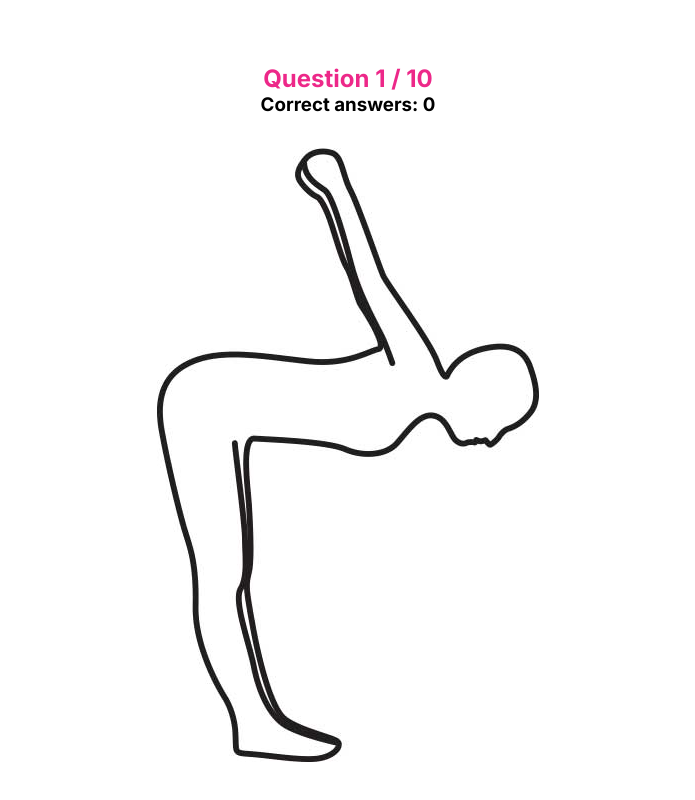
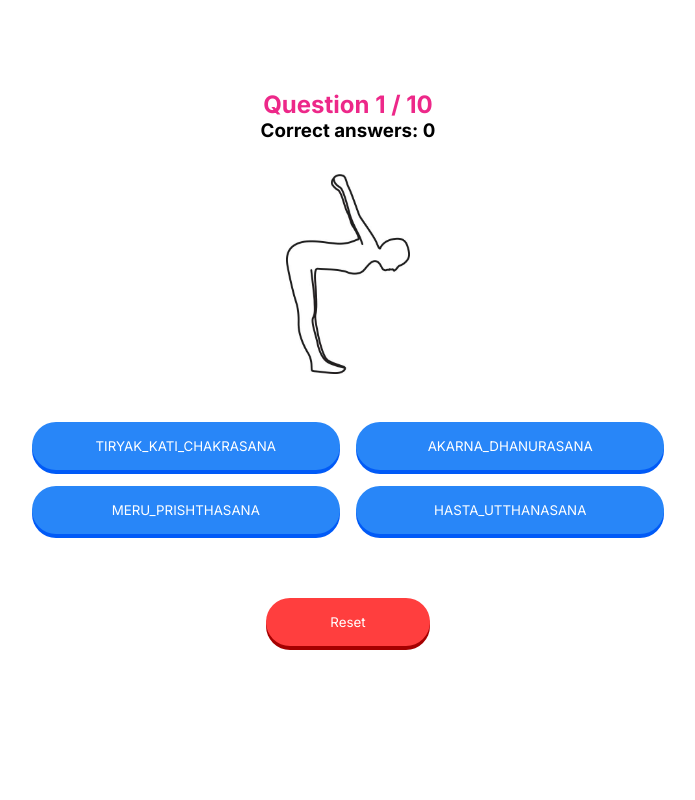
Before and after one commit to Ceskkk/yoga-quiz, a React (Vite) app: page / in a window 1280 px wide. Both pictures are taken after a click on the button "Start Quiz". Shown: the top 800 px of the page, without its empty margins (292-987 px from the left). Built offline with nearby package versions, Linux system fonts and the light colour scheme.

Commit message:
Fix: Image width and height

```diff
--- a/src/components/Quiz.jsx
+++ b/src/components/Quiz.jsx
@@ -60,7 +60,9 @@ export default function Quiz () {
         </>
       )}
 
-      {isQuizOn && <img src={`/assets/${poses[correctQuestion].image}`} />}
+      <div className={styles.image}>
+        {isQuizOn && <img src={`/assets/${poses[correctQuestion].image}`} />}
+      </div>
 
       <div className={styles.answers}>
         {isQuizOn && questions.map(q =>
--- a/src/styles/Quiz.module.css
+++ b/src/styles/Quiz.module.css
@@ -14,8 +14,17 @@
   margin: 0;
 }
 
-.container > img {
+.container > .image {
+  display: flex;
+  justify-content: center;
+  width: 200px;
+  height: 200px;
   margin-top: 2rem;
+}
+
+.container > .image > img {
+  width: auto;
+  height: 100%;
 }
 
 .container > .answers {
```
